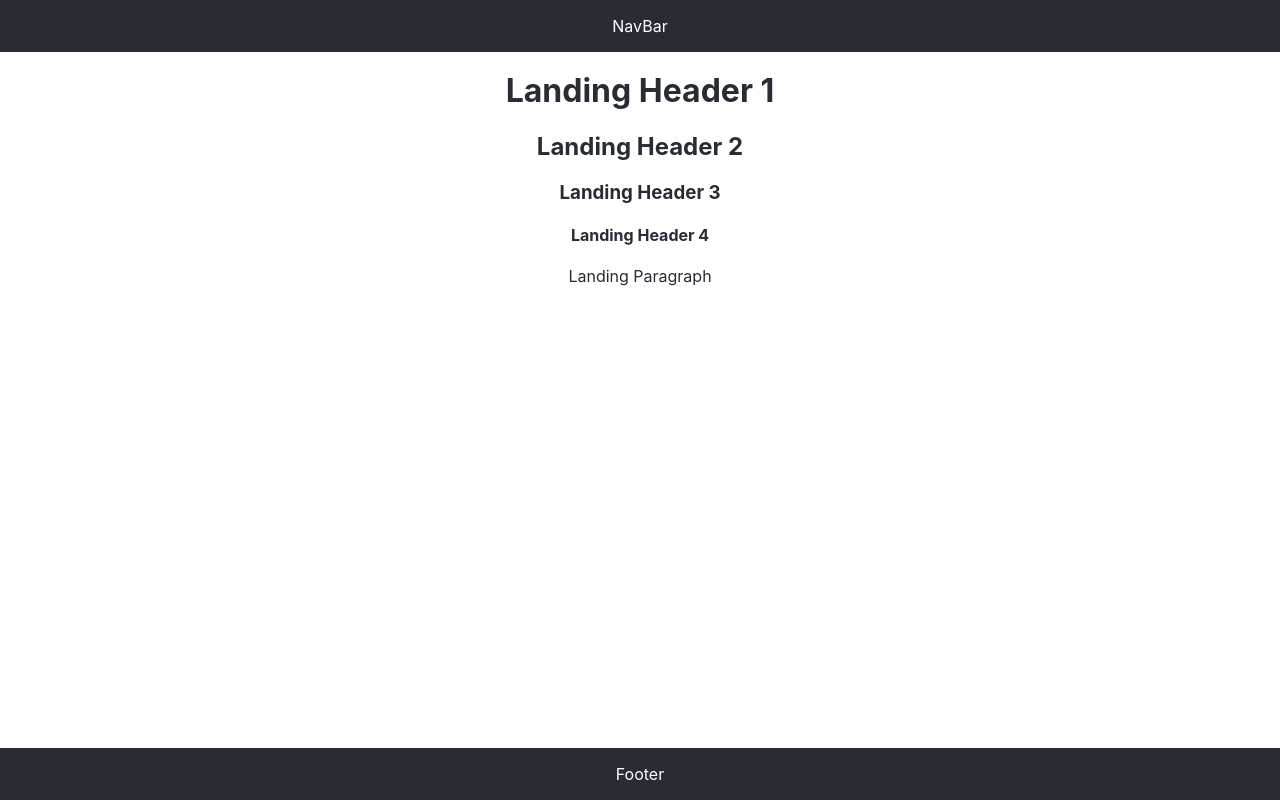
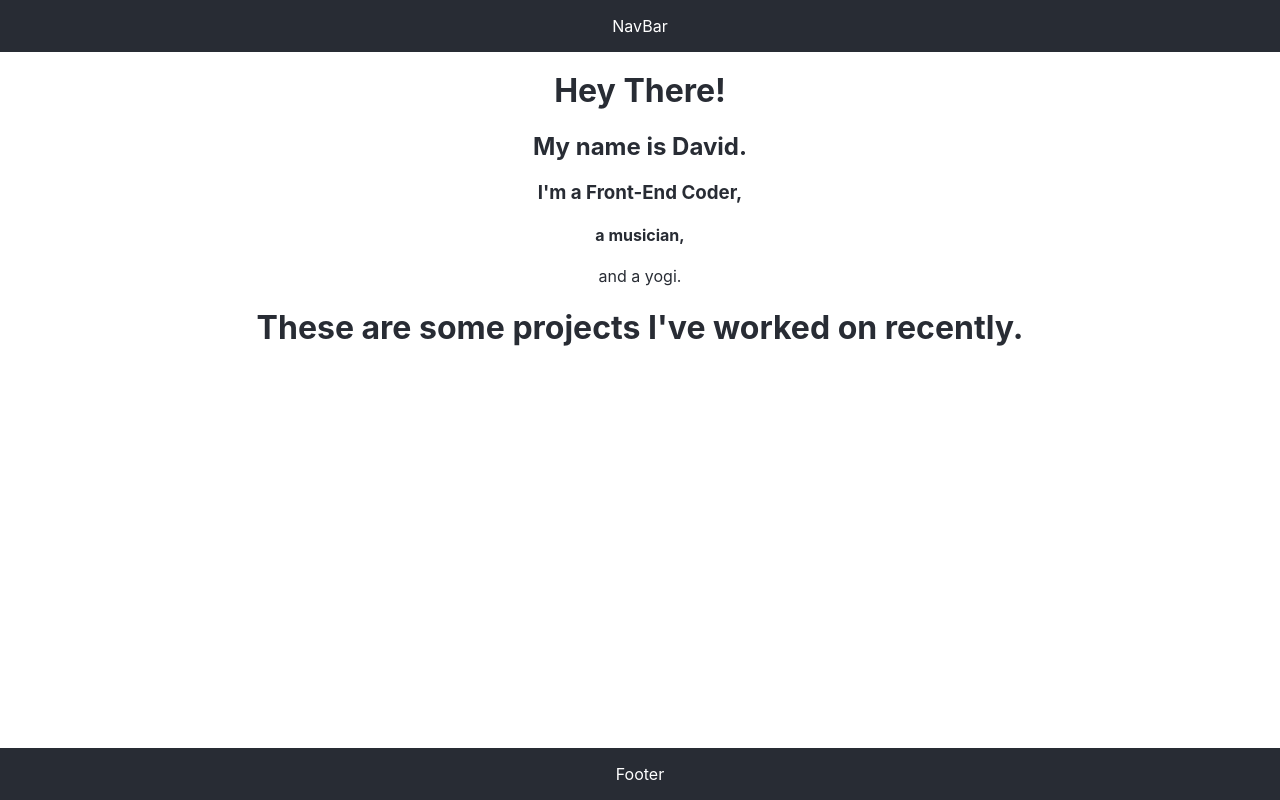
Before and after one commit to davidhickey/2019-website, a React (Create React App) app: page / in a window 1280 px wide. Built offline with nearby package versions, Linux system fonts and the light colour scheme.

Commit message:
adds page component

```diff
--- a/src/App.js
+++ b/src/App.js
@@ -2,7 +2,7 @@ import React, { Component } from 'react';
 import './App.css';
 
 import NavBar from './components/NavBar';
-import Landing from './components/Landing';
+import Page from './components/Page';
 import Footer from './components/Footer';
 
 
@@ -14,7 +14,7 @@ class App extends Component {
         <NavBar/>
       </header>
         <div className="App-body">
-          <Landing/>
+          <Page/>
         </div>
           <footer className="App-footer">
             <Footer/>
--- /dev/null
+++ b/src/components/AboutMe.js
@@ -0,0 +1,25 @@
+import React, { Component } from 'react';
+
+class AboutMe extends Component {
+  // constructor() {
+  //   super();
+  // }
+
+
+
+  render() {
+    return (
+      <div>
+      <p></p>
+      <h1>{"Hey There!"}</h1>
+      <h2>{"My name is David."}</h2>
+      <h3>{"I'm a Front-End Coder,"}</h3>
+      <h4>{"a musician,"}</h4>
+      <p>{"and a yogi."}</p>
+      </div>
+
+    );
+  }
+}
+
+export default AboutMe;
--- a/src/components/Landing.js
+++ /dev/null
@@ -1,25 +0,0 @@
-import React, { Component } from 'react';
-
-class Landing extends Component {
-  // constructor() {
-  //   super();
-  // }
-
-
-
-  render() {
-    return (
-      <div>
-      <p></p>
-      <h1>Landing Header 1</h1>
-      <h2>Landing Header 2</h2>
-      <h3>Landing Header 3</h3>
-      <h4>Landing Header 4</h4>
-      <p>Landing Paragraph</p>
-      </div>
-
-    );
-  }
-}
-
-export default Landing;
--- /dev/null
+++ b/src/components/Page.js
@@ -0,0 +1,29 @@
+import React, { Component } from 'react';
+import AboutMe from './AboutMe';
+import Portfolio from './Portfolio';
+
+
+
+class Page extends Component {
+  // constructor() {
+  //   super();
+  // }
+
+
+
+  render() {
+    return (
+      <div>
+      <div>
+        <AboutMe/>
+        </div>
+        <div>
+        <Portfolio/>
+        </div>
+      </div>
+
+    );
+  }
+}
+
+export default Page;
--- /dev/null
+++ b/src/components/Portfolio.js
@@ -0,0 +1,21 @@
+import React, { Component } from 'react';
+
+class Portfolio extends Component {
+  // constructor() {
+  //   super();
+  // }
+
+
+
+  render() {
+    return (
+      <div>
+      <p></p>
+      <h1>{"These are some projects I've worked on recently."}</h1>
+      </div>
+
+    );
+  }
+}
+
+export default Portfolio;
```
